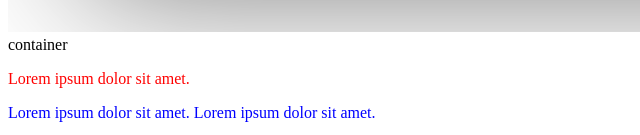
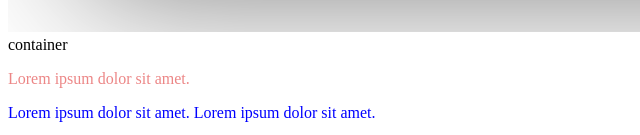
Before and after one commit to Karankali77/html_test, a plain HTML site: page index.html in a window 1280 px wide. Shown: the part 884-1019 px from the top of the page, 0-640 px from the left. Drawn offline with Linux system fonts and the light colour scheme.

Commit message:
first commit

```diff
--- a/index.html
+++ b/index.html
@@ -7,7 +7,7 @@
   </head>
   <style>
 	#red{
-		color: red;
+		color: rgb(236, 134, 134);
 	}
 	#Blue{
 		color: blue;
```
